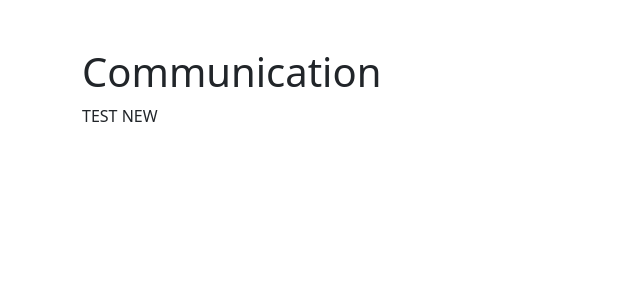
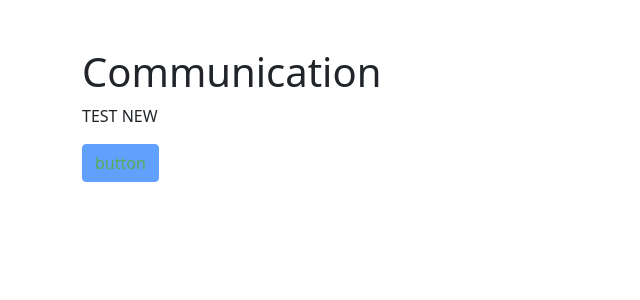
Before and after one commit to billyjov/tutoriel-angular-component-communication, an Angular app in the folder ngx-com/: page / in a window 1280 px wide. Shown: the top 300 px of the page, without its empty margins (0-640 px from the left). Built offline with nearby package versions, Linux system fonts and the light colour scheme.

Commit message:
feat: add part-4

```diff
--- a/ngx-com/src/app/comp-comp/comp-comp.component.html
+++ b/ngx-com/src/app/comp-comp/comp-comp.component.html
@@ -1 +1,4 @@
 <p>{{ title.value }}</p>
+
+<button class="btn btn-primary" [disabled]="isDisabled"
+ [class.test]="isDisabled" [style.color]="color">button</button>
--- a/ngx-com/src/app/comp-comp/comp-comp.component.ts
+++ b/ngx-com/src/app/comp-comp/comp-comp.component.ts
@@ -17,10 +17,14 @@ export class CompCompComponent implements OnInit {
     key: 'key'
   };
 
+  public isDisabled: boolean = false;
+  public color: string = 'green';
   constructor() { }
 
   ngOnInit(): void {
     this.title.value = 'TEST NEW'
+    this.isDisabled = true;
+
   }
 
 }
```
